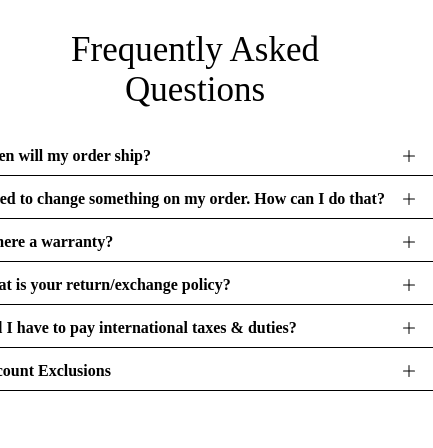
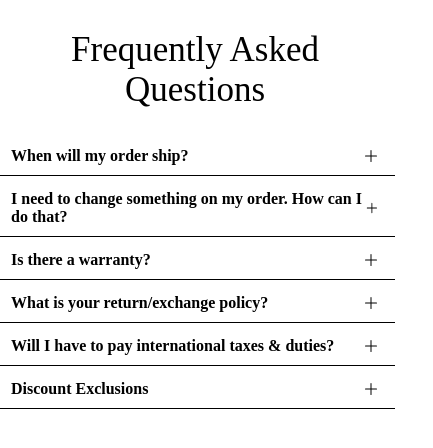
Before and after one commit to seanrandevs/react-faq, a React (Create React App) app: page / in a window 390 px wide. Shown: the top 448 px of the page, 433 px wide, since content can reach past the window. Built offline with nearby package versions, Linux system fonts and the light colour scheme.

Commit message:
Fixed a mobile css issue

```diff
--- a/src/App.scss
+++ b/src/App.scss
@@ -47,6 +47,6 @@
 
 @media screen and (max-width: 767px) {
     .q-and-a {
-        max-width: 475px;
+        max-width: 400px;
     }
 }
```
